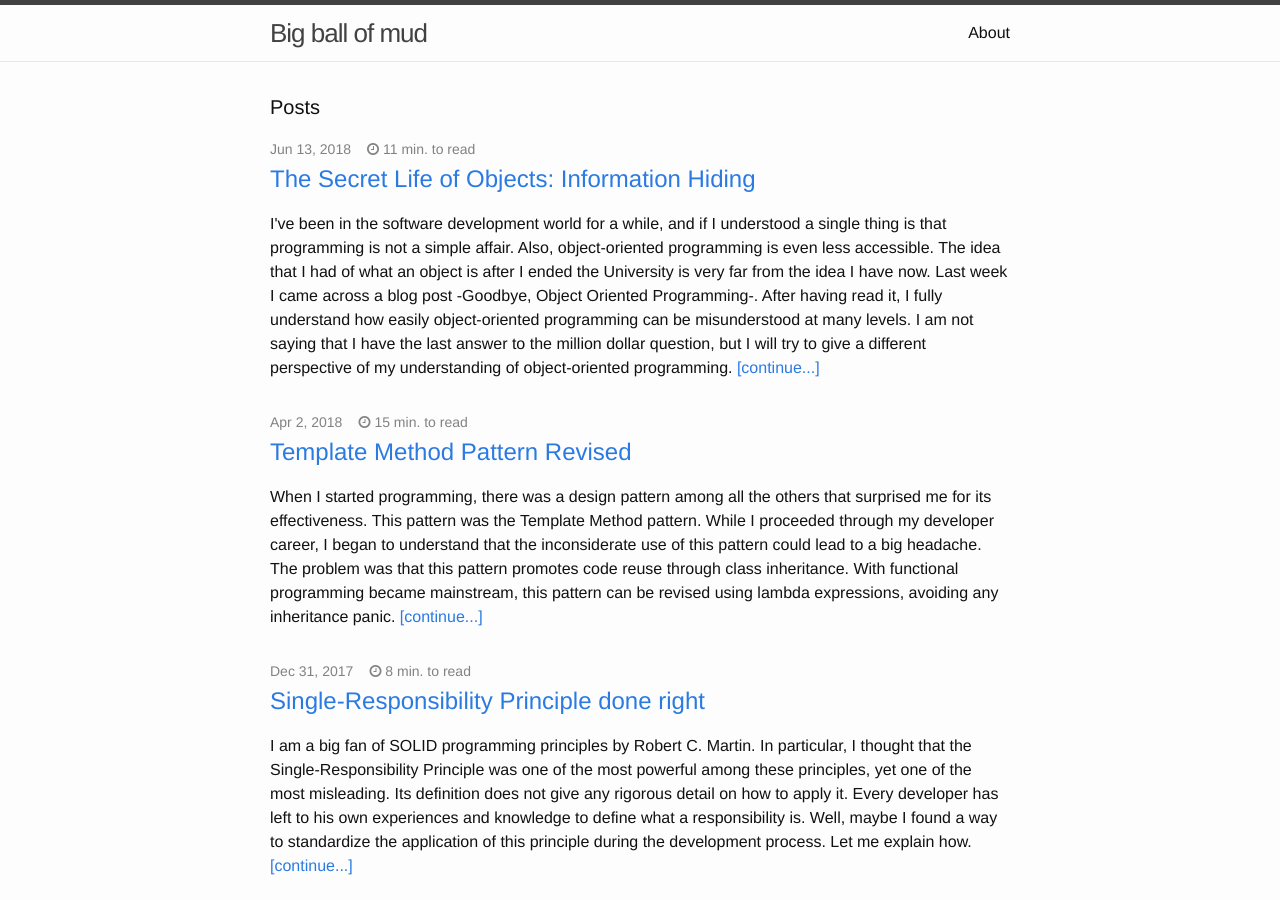
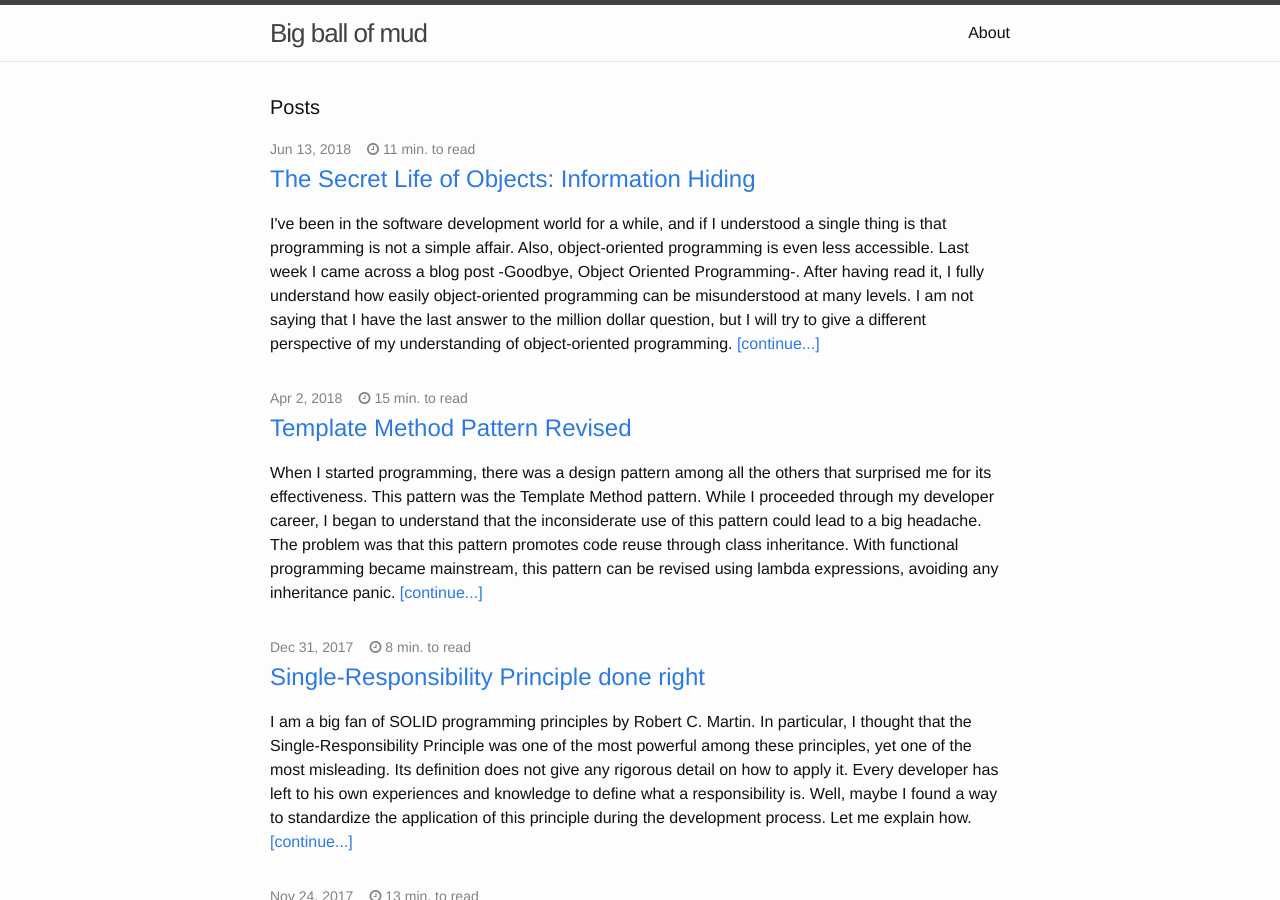
Before and after one commit to rcardin/rcardin.github.io, a Jekyll site: the page built from index.html, in a window 1280 px wide and 900 px high. Built offline with Jekyll 4.4.1, drawn with Linux system fonts in a browser that asks for light colours.

Commit message:
Review the introduction to the post on information hiding

```diff
--- a/_posts/2018-06-13-the-secret-life-of-objects.markdown
+++ b/_posts/2018-06-13-the-secret-life-of-objects.markdown
@@ -8,7 +8,7 @@ tags:
     - design
     - programming
     - oop
-summary: "I've been in the software development world for a while, and if I understood a single thing is that programming is not a simple affair. Also, object-oriented programming is even less accessible. The idea that I had of what an object is after I ended the University is very far from the idea I have now. Last week I came across a blog post -Goodbye, Object Oriented Programming-. After having read it, I fully understand how easily object-oriented programming can be misunderstood at many levels. I am not saying that I have the last answer to the million dollar question, but I will try to give a different perspective of my understanding of object-oriented programming."
+summary: "I've been in the software development world for a while, and if I understood a single thing is that programming is not a simple affair. Also, object-oriented programming is even less accessible. Last week I came across a blog post -Goodbye, Object Oriented Programming-. After having read it, I fully understand how easily object-oriented programming can be misunderstood at many levels. I am not saying that I have the last answer to the million dollar question, but I will try to give a different perspective of my understanding of object-oriented programming."
 social-share: true
 social-title: "The Secret Life of Objects: Information Hiding"
 social-tags: "OOP, design, Programming"
```
